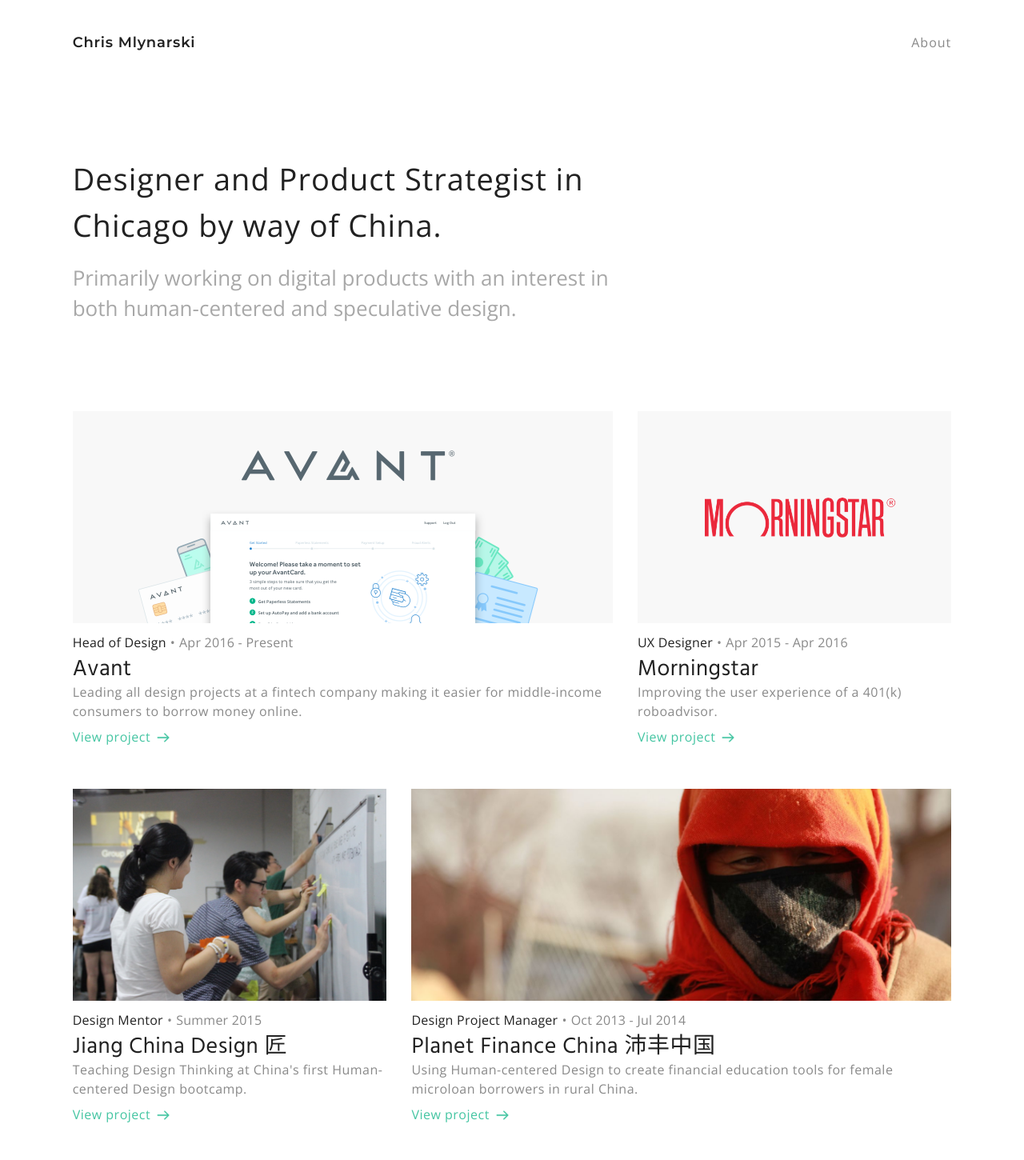
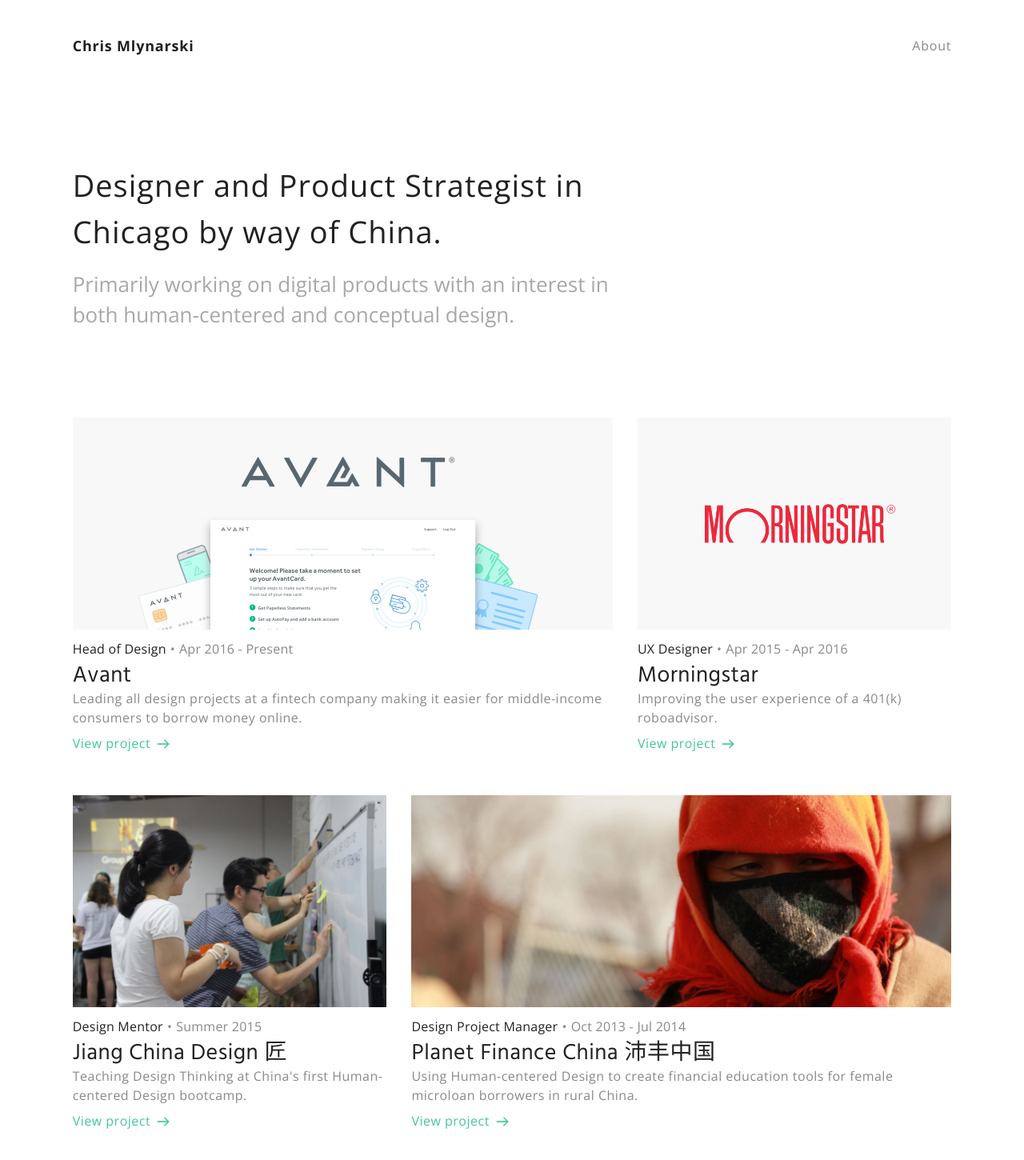
Before and after one commit to Cmlynars/portfolio-2017, a Jekyll site: the page built from index.html, in a window 1280 px wide, cut to the strip 0-1454 px from the top of the page. Shown: the top 1450 px of the strip at 80% size. Built offline with Jekyll 4.4.1, drawn with Linux system fonts in a browser that asks for light colours; nearby versions of some CDN libraries; library files that are not in the unit come from our copies.

Commit message:
content and design tweaks before review

```diff
--- a/about.html
+++ b/about.html
@@ -10,9 +10,11 @@
 
 	<article class="about-blurb">
 		<h3>About</h3>
-		<p>After graduating from Georgetown Univesity with a major in Chinese language, I served as a Princeton in Asia fellow based in China.</p>
+		<p>I graduated from Georgetown Univesity with a major in Chinese language. After graduation, I served as a Princeton in Asia fellow based in China.</p>
 
-		<p>I served as both an English teacher at a university in Wuhan and a project manager for <a class="inline-link" href="{{ site.baseurl}}/projects/planet_finance_china.html" target="_blank">PlaNet Finance China</a>, the China branch of an international microfinance consultancy based in Beijing. It was during my time designing financial education tools at Planet Finance that I was first exposed to the design processes, and its ability to solve problems beyond the aesthetic.</p>
+		<p>While in China, I served as both an English teacher at a university in Wuhan and a project manager for <a class="inline-link" href="{{ site.baseurl}}/projects/planet_finance_china.html" target="_blank">PlaNet Finance China</a>, the China branch of an international microfinance consultancy based in Beijing.</p>
+
+		<p>It was during my time designing financial education tools at Planet Finance that I was first exposed to the design processes, and its ability to solve problems beyond the aesthetic.</p>
 
 		<p>After returning from China, I continued my study of design, which led me first to a UX design position at <a class="inline-link" href="{{ site.baseurl}}/projects/morningstar.html" target="_blank">Morningstar</a> and to eventually heading up the design department at <a class="inline-link" href="{{ site.baseurl}}/projects/avant.html" target="_blank">Avant</a>.</p>
 
--- a/css/main.css
+++ b/css/main.css
@@ -1,7 +1,7 @@
 /* ---------------------------------------------------------------------
  Imports
 ------------------------------------------------------------------------ */
-@import url("https://fonts.googleapis.com/css?family=Hind:400,700|Montserrat:600|Open+Sans:300,400,700");
+@import url("https://fonts.googleapis.com/css?family=Hind:400,700|Open+Sans:300,400,600,700");
 /* line 5, ../../../../../Library/Ruby/Gems/2.0.0/gems/compass-core-1.0.3/stylesheets/compass/reset/_utilities.scss */
 html, body, div, span, applet, object, iframe,
 h1, h2, h3, h4, h5, h6, p, blockquote, pre,
@@ -70,13 +70,6 @@
 /* ---------------------------------------------------------------------
  Variables
  ------------------------------------------------------------------------ */
-/* === Blue Theme === */
-/*$primary: #4F5E66;
-$secondary: #7893A1;
-$tertiary: #9DA9B0;
-$accent: #4BC180;
-$link-hover: lighten( $accent, 10% );
-$background-color: rgba(237, 241, 245, 1);*/
 /* === Gray Theme === */
 /* === SIZING === */
 /* === MEDIA QUERIES === */
@@ -264,6 +257,7 @@
 /* line 152, ../sass/_base.scss */
 .project-link {
   font-size: 16px;
+  font-weight: 400;
   color: #44C5A2;
   -moz-transition-property: color, fill;
   -o-transition-property: color, fill;
@@ -278,16 +272,16 @@
   -webkit-transition-timing-function: ease-in;
   transition-timing-function: ease-in;
 }
-/* line 160, ../sass/_base.scss */
+/* line 161, ../sass/_base.scss */
 .project-link:nth-child(1) {
   margin-right: 8px;
 }
-/* line 164, ../sass/_base.scss */
+/* line 165, ../sass/_base.scss */
 .project-link:nth-child(2) {
   margin-left: 8px;
 }
 
-/* line 169, ../sass/_base.scss */
+/* line 170, ../sass/_base.scss */
 .arrow {
   stroke: #44C5A2;
   fill: #44C5A2;
@@ -306,12 +300,12 @@
 }
 
 /*Links within blocks of text*/
-/* line 179, ../sass/_base.scss */
+/* line 180, ../sass/_base.scss */
 .inline-link {
   color: #44C5A2;
   display: inline-block;
 }
-/* line 183, ../sass/_base.scss */
+/* line 184, ../sass/_base.scss */
 .inline-link:hover {
   color: #6bd1b5;
 }
@@ -341,12 +335,13 @@
   display: flex;
   justify-content: space-between;
   align-items: center;
-  padding: 2.75rem 0;
+  padding: 3rem 0;
 }
 
 /* line 17, ../sass/_nav.scss */
 .logo {
-  font-family: "Montserrat", sans-serif;
+  font-family: "Open Sans", sans-serif;
+  font-weight: 700;
   font-size: 18px;
   letter-spacing: .05rem;
   color: #212121;
@@ -358,32 +353,32 @@
   }
 }
 
-/* line 28, ../sass/_nav.scss */
+/* line 29, ../sass/_nav.scss */
 ul {
   display: flex;
 }
-/* line 31, ../sass/_nav.scss */
+/* line 32, ../sass/_nav.scss */
 ul li {
   margin-right: 3rem;
 }
-/* line 34, ../sass/_nav.scss */
+/* line 35, ../sass/_nav.scss */
 ul li:last-child {
   margin-right: 0;
 }
-/* line 38, ../sass/_nav.scss */
+/* line 39, ../sass/_nav.scss */
 ul li a {
   color: #898989;
   font-family: "Open Sans", sans-serif;
   font-size: 16px;
-  letter-spacing: 1px;
+  letter-spacing: .05rem;
   /*text-transform: uppercase;*/
 }
-/* line 45, ../sass/_nav.scss */
+/* line 46, ../sass/_nav.scss */
 ul li a:hover {
   color: #44C5A2;
 }
 @media (max-width: 850px) {
-  /* line 38, ../sass/_nav.scss */
+  /* line 39, ../sass/_nav.scss */
   ul li a {
     font-size: 15px;
   }
--- a/index.html
+++ b/index.html
@@ -7,7 +7,7 @@
 <div class="buffer project-content">
     <div class="project-header">
         <h1 class="site-title" data-aos="fade" data-aos-delay="100" data-aos-duration="800">Designer and Product Strategist in Chicago by way of China.</h1>
-        <h2 class="site-byline" data-aos="fade" data-aos-delay="400" data-aos-duration="800">Primarily working on digital products with an interest in both human-centered and speculative design.</h2>
+        <h2 class="site-byline" data-aos="fade" data-aos-delay="400" data-aos-duration="800">Primarily working on digital products with an interest in both human-centered and conceptual design.</h2>
     </div>
 
     <div class="project-grid">
--- a/sass/_base.scss
+++ b/sass/_base.scss
@@ -151,6 +151,7 @@
 
  .project-link {
  	font-size: 16px;
+ 	font-weight: 400;
  	color: $accent;
 
  	@include transition-property(color, fill);
```
Also changed, not shown: sass/_nav.scss (+4 -3 lines), sass/_variables.scss (+1 -10 lines).
